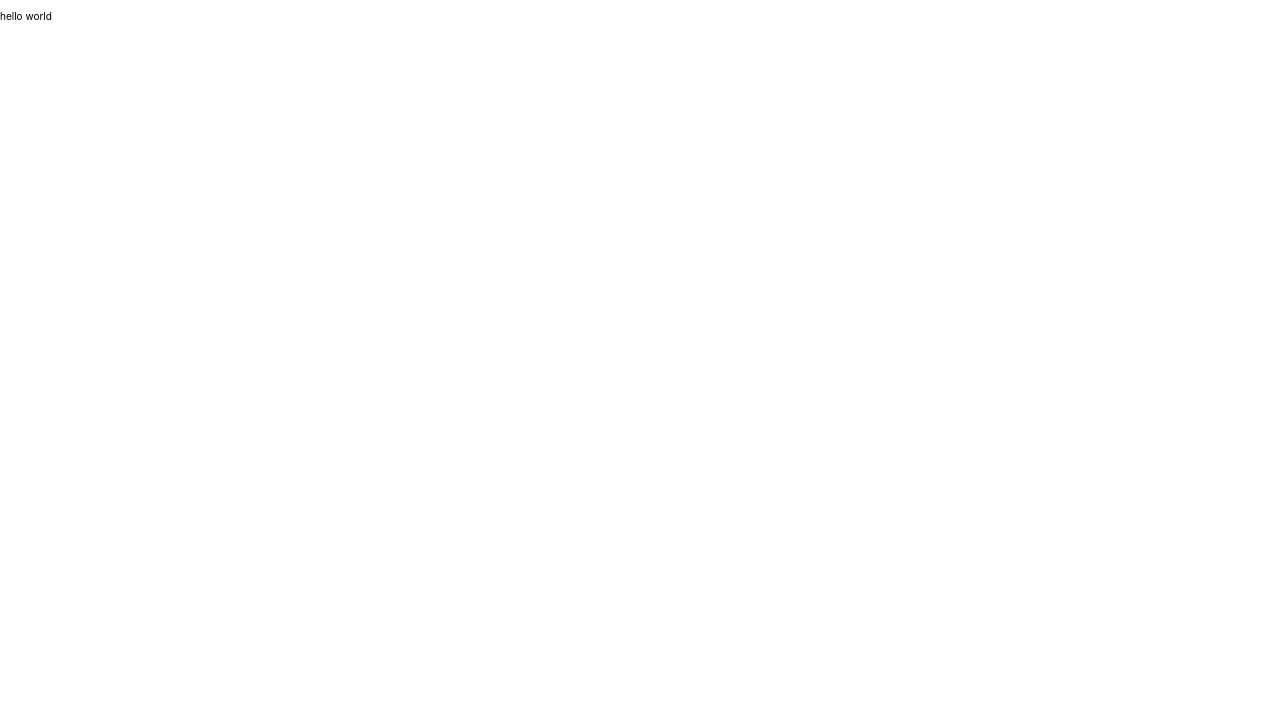
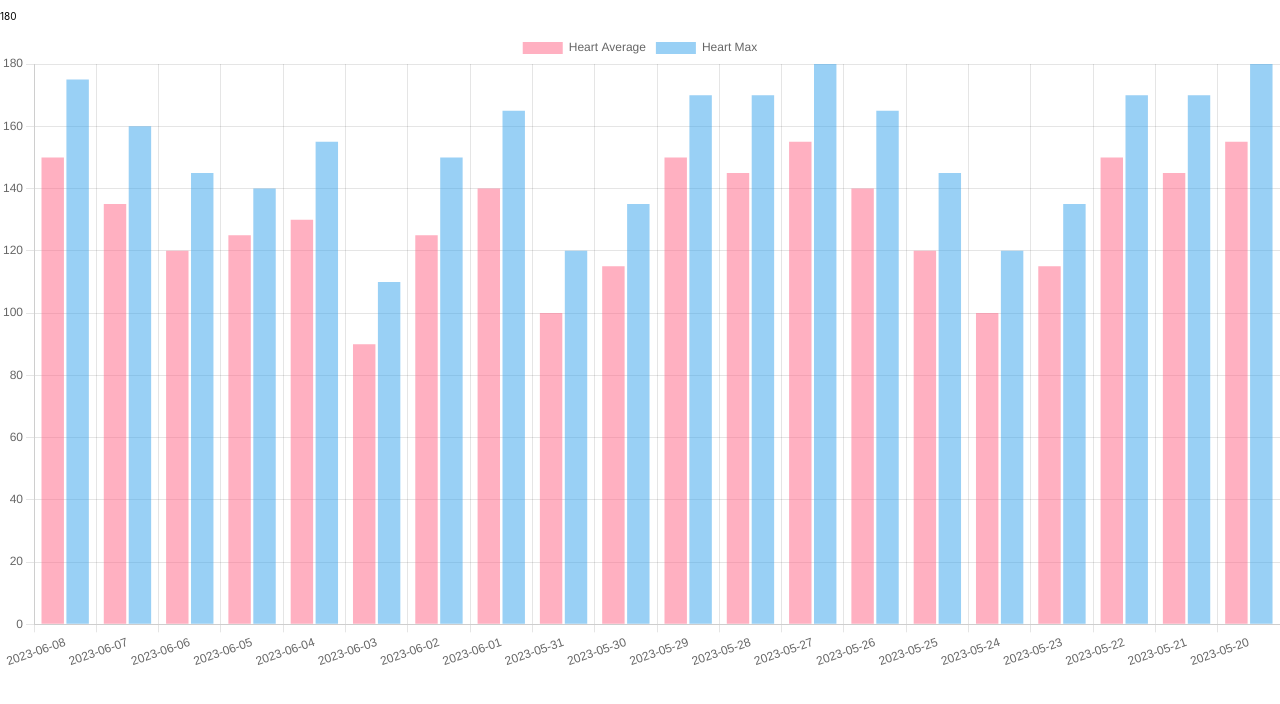
Before and after one commit to om-kyada/fitness, a React (Create React App) app: page / in a window 1280 px wide. Shown: the top 704 px of the page. Built offline with nearby package versions, Linux system fonts and the light colour scheme.

Commit message:
f: chart done | folder structure

```diff
--- a/package.json
+++ b/package.json
@@ -6,7 +6,9 @@
     "@testing-library/jest-dom": "^5.16.5",
     "@testing-library/react": "^13.4.0",
     "@testing-library/user-event": "^13.5.0",
+    "chart.js": "^4.3.0",
     "react": "^18.2.0",
+    "react-chartjs-2": "^5.2.0",
     "react-dom": "^18.2.0",
     "react-scripts": "5.0.1",
     "web-vitals": "^2.1.4"
--- a/src/App.js
+++ b/src/App.js
@@ -1,9 +1,14 @@
-import './App.css';
-import Dashboard from './dashboard/component/dashboard';
+import "./App.css";
+import Barchart from "./shared/components/charts/chart";
+import Dashboard from "./features/dashboard/container/dashboard";
 
 function App() {
+
   return (
-    <Dashboard />
+    <>
+      <Dashboard />
+      <Barchart />
+    </>
   );
 }
 
--- /dev/null
+++ b/src/assets/json/records.jsx
@@ -0,0 +1,268 @@
+const jsonData = {
+    "user": {
+        "id": "123456",
+        "name": "John Doe",
+        "email": "johndoe@example.com",
+        "age": 30,
+        "height": 180,
+        "weight": 75
+    },
+    "activities": [
+        {
+            "id": "activity_1",
+            "name": "Running",
+            "date": "2023-06-08",
+            "duration": 45,
+            "distance": 6.2,
+            "calories_burned": 500,
+            "heart_rate": {
+                "average": 150,
+                "max": 175
+            },
+            "steps": 8000,
+            "pace": {
+                "average": 7.3,
+                "best": 6.5
+            },
+            "elevation_gain": 80
+        },
+        {
+            "id": "activity_2",
+            "name": "Cycling",
+            "date": "2023-06-07",
+            "duration": 60,
+            "distance": 15.3,
+            "calories_burned": 700,
+            "heart_rate": {
+                "average": 135,
+                "max": 160
+            },
+            "steps": 5000,
+            "speed": {
+                "average": 25.5,
+                "max": 32.8
+            },
+            "elevation_gain": 120
+        },
+        {
+            "id": "activity_3",
+            "name": "Strength Training",
+            "date": "2023-06-06",
+            "duration": 75,
+            "calories_burned": 400,
+            "heart_rate": {
+                "average": 120,
+                "max": 145
+            },
+            "reps": {
+                "total": 120,
+                "sets": 3,
+                "average_per_set": 40
+            },
+            "weight_lifted": {
+                "total": 2000,
+                "average_per_rep": 16.7
+            }
+        },
+        {
+            "id": "activity_4",
+            "name": "Swimming",
+            "date": "2023-06-05",
+            "duration": 60,
+            "distance": 1.5,
+            "calories_burned": 350,
+            "heart_rate": {
+                "average": 125,
+                "max": 140
+            },
+            "laps": 20,
+            "pool_length": 25
+        },
+        {
+            "id": "activity_5",
+            "name": "Hiking",
+            "date": "2023-06-04",
+            "duration": 120,
+            "distance": 8.5,
+            "calories_burned": 600,
+            "heart_rate": {
+                "average": 130,
+                "max": 155
+            },
+            "elevation_gain": 450
+        },
+        {
+            "id": "activity_6",
+            "name": "Yoga",
+            "date": "2023-06-03",
+            "duration": 60,
+            "calories_burned": 200,
+            "heart_rate": {
+                "average": 90,
+                "max": 110
+            }
+        },
+        {
+            "id": "activity_7",
+            "name": "Elliptical",
+            "date": "2023-06-02",
+            "duration": 45,
+            "calories_burned": 400,
+            "heart_rate": {
+                "average": 125,
+                "max": 150
+            },
+            "distance": 5.0,
+            "strides": 3500
+        },
+        {
+            "id": "activity_8",
+            "name": "Basketball",
+            "date": "2023-06-01",
+            "duration": 90,
+            "calories_burned": 800,
+            "heart_rate": {
+                "average": 140,
+                "max": 165
+            }
+        },
+        {
+            "id": "activity_9",
+            "name": "Pilates",
+            "date": "2023-05-31",
+            "duration": 60,
+            "calories_burned": 250,
+            "heart_rate": {
+                "average": 100,
+                "max": 120
+            }
+        },
+        {
+            "id": "activity_10",
+            "name": "Rowing",
+            "date": "2023-05-30",
+            "duration": 30,
+            "distance": 2.5,
+            "calories_burned": 300,
+            "heart_rate": {
+                "average": 115,
+                "max": 135
+            },
+            "strokes": 500
+        },
+        {
+            "id": "activity_11",
+            "name": "Kickboxing",
+            "date": "2023-05-29",
+            "duration": 60,
+            "calories_burned": 600,
+            "heart_rate": {
+                "average": 150,
+                "max": 170
+            }
+        },
+        {
+            "id": "activity_12",
+            "name": "Soccer",
+            "date": "2023-05-28",
+            "duration": 120,
+            "calories_burned": 800,
+            "heart_rate": {
+                "average": 145,
+                "max": 170
+            }
+        },
+        {
+            "id": "activity_13",
+            "name": "CrossFit",
+            "date": "2023-05-27",
+            "duration": 60,
+            "calories_burned": 500,
+            "heart_rate": {
+                "average": 155,
+                "max": 180
+            }
+        },
+        {
+            "id": "activity_14",
+            "name": "Tennis",
+            "date": "2023-05-26",
+            "duration": 90,
+            "calories_burned": 700,
+            "heart_rate": {
+                "average": 140,
+                "max": 165
+            }
+        },
+        {
+            "id": "activity_15",
+            "name": "Dancing",
+            "date": "2023-05-25",
+            "duration": 45,
+            "calories_burned": 300,
+            "heart_rate": {
+                "average": 120,
+                "max": 145
+            }
+        },
+        {
+            "id": "activity_16",
+            "name": "Pilates",
+            "date": "2023-05-24",
+            "duration": 60,
+            "calories_burned": 250,
+            "heart_rate": {
+                "average": 100,
+                "max": 120
+            }
+        },
+        {
+            "id": "activity_17",
+            "name": "Rowing",
+            "date": "2023-05-23",
+            "duration": 30,
+            "distance": 2.5,
+            "calories_burned": 300,
+            "heart_rate": {
+                "average": 115,
+                "max": 135
+            },
+            "strokes": 500
+        },
+        {
+            "id": "activity_18",
+            "name": "Kickboxing",
+            "date": "2023-05-22",
+            "duration": 60,
+            "calories_burned": 600,
+            "heart_rate": {
+                "average": 150,
+                "max": 170
+            }
+        },
+        {
+            "id": "activity_19",
+            "name": "Soccer",
+            "date": "2023-05-21",
+            "duration": 120,
+            "calories_burned": 800,
+            "heart_rate": {
+                "average": 145,
+                "max": 170
+            }
+        },
+        {
+            "id": "activity_20",
+            "name": "CrossFit",
+            "date": "2023-05-20",
+            "duration": 60,
+            "calories_burned": 500,
+            "heart_rate": {
+                "average": 155,
+                "max": 180
+            }
+        }
+    ]
+}
+
+export default jsonData;
--- a/src/dashboard/component/dashboard.jsx
+++ /dev/null
@@ -1,8 +0,0 @@
-import '../../assets/styles/module/dashboard.css'
-
-function Dashboard() {
-    return (
-        <p>hello world</p>
-    )
-}
-export default Dashboard;
--- /dev/null
+++ b/src/features/dashboard/container/dashboard.jsx
@@ -0,0 +1,9 @@
+import '../style/dashboard.css'
+import data from '../../../assets/json/records'
+
+function Dashboard() {
+    return (
+        <p>{data.user.height}</p >
+    )
+};
+export default Dashboard;
--- /dev/null
+++ b/src/shared/components/charts/chart.jsx
@@ -0,0 +1,62 @@
+import records from '../../../assets/json/records'
+
+import React from 'react';
+import {
+    Chart as chartJS,
+    BarElement,
+    CategoryScale,
+    LinearScale, // y
+    Tooltip,
+    Legend,
+} from "chart.js";
+import { Bar } from "react-chartjs-2";
+chartJS.register(
+    BarElement,
+    CategoryScale,
+    LinearScale, // y
+    Tooltip,
+    Legend
+);
+
+console.log(records)
+let dateArray = []
+let heartAverage = []
+let heartMax = []
+
+records.activities.map((date) => {
+    dateArray.push(date.date)
+    heartAverage.push(date.heart_rate.average)
+    heartMax.push(date.heart_rate.max)
+})
+console.log(dateArray)
+const options = {
+    responsive: true,
+    plugins: {
+        legend: {
+            position: "top"
+        }
+    }
+};
+const date = dateArray
+// const date =
+
+const data = {
+    labels: date
+    ,
+    datasets: [
+        {
+            label: "Heart Average",
+            data: heartAverage,
+            backgroundColor: "rgba(255, 99, 132, 0.5)"
+        },
+        {
+            label: "Heart Max",
+            data: heartMax,
+            backgroundColor: "rgba(53, 162, 235, 0.5)"
+        }
+    ]
+};
+function Barchart() {
+    return (<Bar options={options} data={data} />)
+}
+export default Barchart;
```
Also changed, not shown: src/features/dashboard/style/dashboard.css (renamed from src/assets/styles/module/dashboard.css), src/features/dashboard/style/dashboard.scss (renamed from src/assets/styles/module/dashboard.scss), src/shared/components/icons/icons.jsx (added), 2 other files (tests, documents, lock files or other folders).
